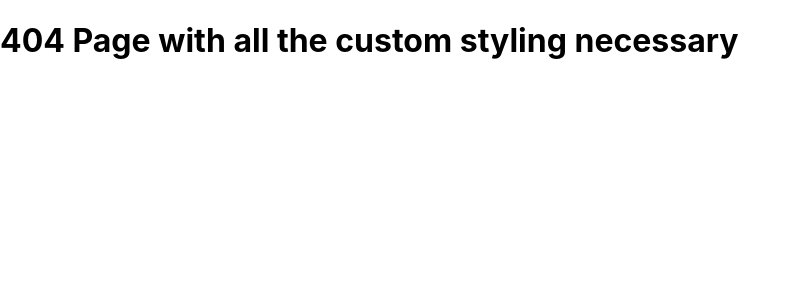
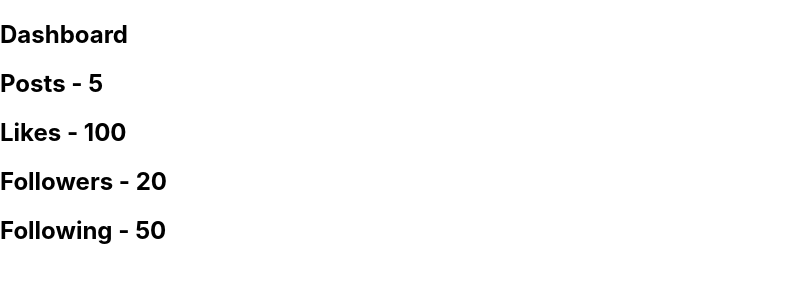
Before and after one commit to bulbul-rasel/learning-nextjs, a Next.js app: page /dashboard-swr in a window 1280 px wide. Before the commit this address had no page. Shown: the top 300 px of the page, without its empty margins (0-800 px from the left). Built offline with nearby package versions, Linux system fonts and the light colour scheme; data requests are answered from the project's data file.

Commit message:
featching client side data fetching using swr

```diff
--- a/package.json
+++ b/package.json
@@ -7,13 +7,14 @@
     "build": "next build",
     "start": "next start",
     "lint": "next lint",
-    "serve-json":"json-server --watch db.json --port 4000"
+    "serve-json": "json-server --watch db.json --port 4000"
   },
   "dependencies": {
     "json-server": "^0.17.0",
     "next": "12.2.5",
     "react": "18.2.0",
-    "react-dom": "18.2.0"
+    "react-dom": "18.2.0",
+    "swr": "^1.3.0"
   },
   "devDependencies": {
     "eslint": "8.23.0",
--- /dev/null
+++ b/pages/dashboard-swr.js
@@ -0,0 +1,28 @@
+import React from 'react';
+import useSWR from 'swr'
+
+const fetcher = async()=>{
+    const response = await fetch('http://localhost:4000/dashboard');
+    const data = await response.json();
+    return data
+}
+
+const DashboardSWR = () => {
+    const {data, error} = useSWR('dashboard', fetcher)
+
+    if(error) return 'An error has occured'
+    if(!data) return 'Loading'
+
+
+    return (
+        <div>
+            <h2>Dashboard</h2>
+            <h2>Posts - {data.posts}</h2>
+            <h2>Likes - {data.likes}</h2>
+            <h2>Followers - {data.followers}</h2>
+            <h2>Following - {data.following}</h2>
+        </div>
+    );
+};
+
+export default DashboardSWR;
```
Also changed, not shown: 1 other file (tests, documents, lock files or other folders).
